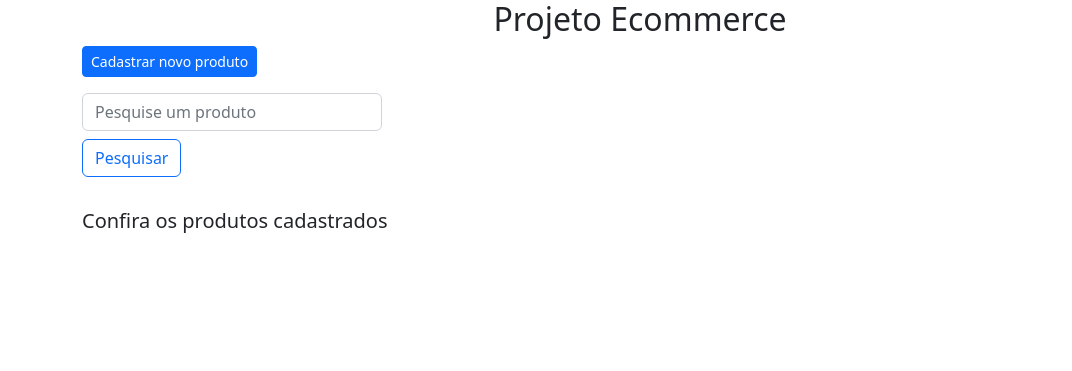
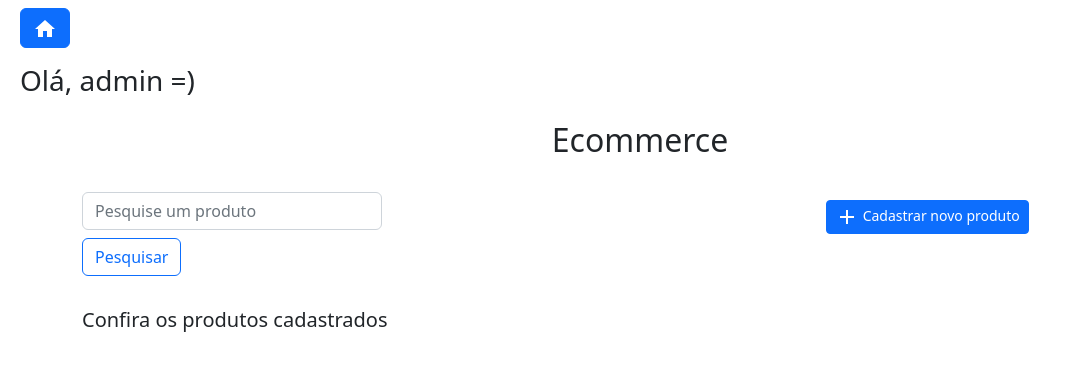
Before and after one commit to gabsgc/projeto_ecommerce, a Django app: page / in a window 1280 px wide. Shown: the top 371 px of the page, without its empty margins (0-1072 px from the left). Run offline with Django 4.2, Linux system fonts and the light colour scheme.

Commit message:
Create GET By Name and DELETE Produto

```diff
--- a/ecommerce/loja/templates/index.html
+++ b/ecommerce/loja/templates/index.html
@@ -5,23 +5,46 @@
     <meta charset="UTF-8">
     <meta http-equiv="X-UA-Compatible" content="IE=edge">
     <meta name="viewport" content="width=device-width, initial-scale=1.0">
-    <link href="https://cdn.jsdelivr.net/npm/bootstrap@5.2.0-beta1/dist/css/bootstrap.min.css" rel="stylesheet" integrity="sha384-0evHe/X+R7YkIZDRvuzKMRqM+OrBnVFBL6DOitfPri4tjfHxaWutUpFmBp4vmVor" crossorigin="anonymous">
+    <link href="https://cdn.jsdelivr.net/npm/bootstrap@5.2.0-beta1/dist/css/bootstrap.min.css" rel="stylesheet"
+        integrity="sha384-0evHe/X+R7YkIZDRvuzKMRqM+OrBnVFBL6DOitfPri4tjfHxaWutUpFmBp4vmVor" crossorigin="anonymous">
     <title>Ecommerce</title>
 </head>
 
 <body>
-    <h2 class="text-center">Projeto Ecommerce</h2>
+    <div class="container-fluid">
+        <a href="/" class="pl-2">
+            <button class="btn btn-primary m-2" type="button">
+                <svg style="width:24px;height:24px" viewBox="0 0 24 24">
+                    <path fill="currentColor" d="M10,20V14H14V20H19V12H22L12,3L2,12H5V20H10Z" />
+                </svg>
+            </button>
+        </a>
+        <h3 class="text-left p-2">Olá, admin =)</h3>
+    </div>
+    <h2 class="text-center p-2">Ecommerce</h2>
     <div class="container d-flex">
-        <div class="row justify-content-center">
-            <a href="{% url 'cadastrar_produto' %}">
-                <button type="button" class="btn btn-primary btn-sm">Cadastrar novo produto</button>
-            </a>
-            <div class="mb-3 pt-3">
-                <input type="text" class="form-control" id="search" placeholder="Pesquise um produto" style="width: 300px;">
-                <button class="btn btn-outline-primary mt-2" type="button">Pesquisar</button>
+        <div class="row justify-content-center w-100">
+            <div class="col-8 mb-3 pt-3">
+                <input type="text" class="form-control" id="search" name="search" type="search"
+                    placeholder="Pesquise um produto" style="width: 300px;">
+
+                <a href="javascript:;" onclick="this.href='buscar/' + document.getElementById('search').value">
+                    <button class="btn btn-outline-primary mt-2" type="button">Pesquisar</button>
+                </a>
+            </div>
+            <div class="col-4 mb-3 pt-4">
+                <a href="{% url 'cadastrar_produto' %}">
+                    <button type="button" class="btn btn-primary btn-sm">
+                        <svg style="width:24px;height:24px" viewBox="0 0 24 24">
+                            <path fill="currentColor" d="M19,13H13V19H11V13H5V11H11V5H13V11H19V13Z" />
+                        </svg>
+                        Cadastrar novo produto
+                    </button>
+                </a>
             </div>
             <h5 class="pt-3">Confira os produtos cadastrados</h5>
         </div>
+
     </div>
 
     <div class="container d-flex">
@@ -30,17 +53,29 @@
             <div class="card" style="width: 18rem; margin: 1.5em;">
                 <img class="product-image" src=" {{ produto.imagem }}" alt="{{produto.name}}">
                 <div class="card-body">
-                  <h5 class="card-title">{{ produto.nome }}</h5>
-                  <p class="card-text">{{ produto.preco_unitario }}</p>
+                    <h5 class="card-title">{{ produto.nome }}</h5>
+                    <p class="card-text">{{ produto.preco_unitario }}</p>
+                    <a href="{% url 'deletar_produto' produto.id %}">
+                        <button class="btn btn-danger mt-2" type="button">
+                            <svg style="width:24px;height:24px" viewBox="0 0 24 24">
+                                <path fill="currentColor"
+                                    d="M19,4H15.5L14.5,3H9.5L8.5,4H5V6H19M6,19A2,2 0 0,0 8,21H16A2,2 0 0,0 18,19V7H6V19Z" />
+                            </svg>
+                            Deletar
+                        </button>
+                    </a>
                 </div>
-              </div>
+            </div>
             {% endfor %}
         </div>
     </div>
 
-    <script src="https://cdn.jsdelivr.net/npm/@popperjs/core@2.11.5/dist/umd/popper.min.js" integrity="sha384-Xe+8cL9oJa6tN/veChSP7q+mnSPaj5Bcu9mPX5F5xIGE0DVittaqT5lorf0EI7Vk" crossorigin="anonymous"></script>
-    <script src="https://cdn.jsdelivr.net/npm/bootstrap@5.2.0-beta1/dist/js/bootstrap.min.js" integrity="sha384-kjU+l4N0Yf4ZOJErLsIcvOU2qSb74wXpOhqTvwVx3OElZRweTnQ6d31fXEoRD1Jy" crossorigin="anonymous"></script>
+    <script src="https://cdn.jsdelivr.net/npm/@popperjs/core@2.11.5/dist/umd/popper.min.js"
+        integrity="sha384-Xe+8cL9oJa6tN/veChSP7q+mnSPaj5Bcu9mPX5F5xIGE0DVittaqT5lorf0EI7Vk"
+        crossorigin="anonymous"></script>
+    <script src="https://cdn.jsdelivr.net/npm/bootstrap@5.2.0-beta1/dist/js/bootstrap.min.js"
+        integrity="sha384-kjU+l4N0Yf4ZOJErLsIcvOU2qSb74wXpOhqTvwVx3OElZRweTnQ6d31fXEoRD1Jy"
+        crossorigin="anonymous"></script>
 
 </body>
-
 </html>
--- a/ecommerce/loja/urls.py
+++ b/ecommerce/loja/urls.py
@@ -5,5 +5,7 @@ from . import views
 
 urlpatterns = [
     path('', views.index, name='index'),
-    path('cadastrar', views.cadastrar_produto, name='cadastrar_produto')
+    path('cadastrar', views.cadastrar_produto, name='cadastrar_produto'),
+    path('buscar/<str:nome>', views.buscar_produto, name='produto'),
+    path('deletar/<int:id>', views.deletar_produto, name='deletar_produto')
 ]
--- a/ecommerce/loja/views.py
+++ b/ecommerce/loja/views.py
@@ -1,4 +1,3 @@
-from operator import truediv
 from django.shortcuts import render
 from loja.models import Produto
 
@@ -23,3 +22,16 @@ def cadastrar_produto(request):
         produto.ativo = ativo
         produto.save()
         return render(template_name="index.html", request=request, context={'produto': produtos})
+
+def buscar_produto(request, nome):
+    if request.method == "GET":
+        busca = Produto.objects.filter(nome = nome)
+        return render(request, "index.html", {"produto": busca})
+    return render(request, "index.html", {"produto": produtos,"erro":"Produto não encontrado." })
+
+def deletar_produto(request, id):
+    if request.method == "GET":
+        produto = Produto.objects.filter(id=id)
+        produto.delete()
+        return render(request, "index.html", {"produto": produtos})
+    return render(request, "index.html", {"produto": produtos})
```
Also changed, not shown: ecommerce/loja/templates/cadastro.html (+25 -5 lines).
